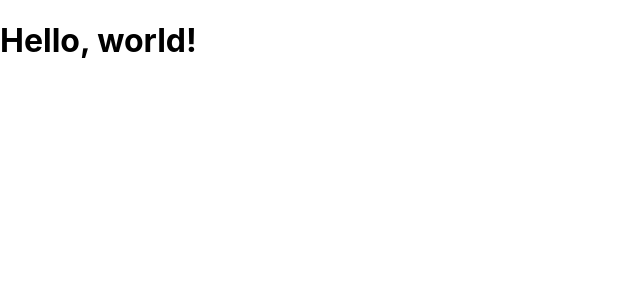
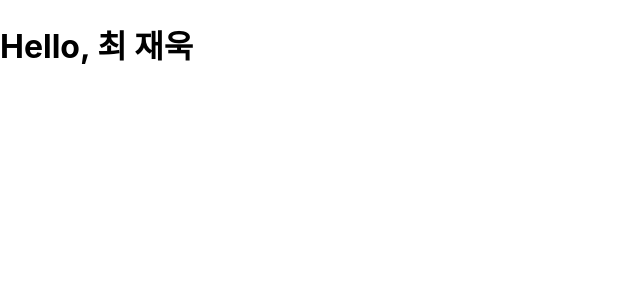
Before and after one commit to eari100/study-create-react-app, a React (Create React App) app: page / in a window 1280 px wide. Shown: the top 300 px of the page, without its empty margins (0-640 px from the left). Built offline with nearby package versions, Linux system fonts and the light colour scheme.

Commit message:
feat: JSX 소개

```diff
--- /dev/null
+++ b/src/docs/Chap2-JSX.js
@@ -0,0 +1,28 @@
+function formatName(user) {
+    return `${user.firstName} ${user.lastName}`
+}
+
+const user = {
+    firstName: '최',
+    lastName: '재욱'
+}
+
+const element1 = () => (
+    <h1>
+        Hello, {formatName(user)}
+    </h1>
+)
+
+export default element1
+
+const element2 = () => (
+    <img src={user.avatarUrl} /> // 태그가 비어있다면 바로 닫아줄 것
+)
+
+// 자식을 포함할 수 있음
+const element3 = () => (
+    <div>
+        <h1>Hello!</h1>
+        <h2>Good to see you here.</h2>
+    </div>
+)
--- a/src/index.js
+++ b/src/index.js
@@ -3,12 +3,13 @@ import ReactDOM from 'react-dom/client';
 import './index.css';
 import App from './App';
 import Chap1 from './docs/Chap1-Hello-World'
+import Chap2 from './docs/Chap2-JSX'
 import reportWebVitals from './reportWebVitals';
 
 const root = ReactDOM.createRoot(document.getElementById('root'));
 root.render(
   <React.StrictMode>
-    <Chap1 />
+    <Chap2 />
   </React.StrictMode>
 );
 
```
